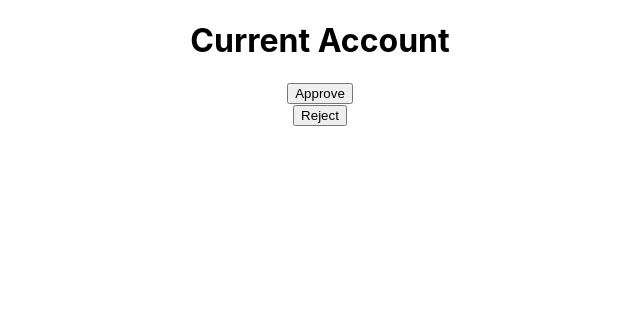
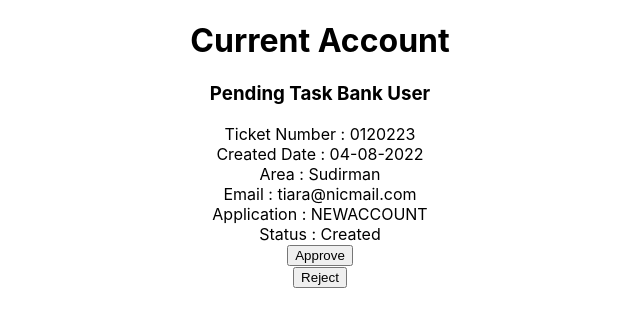
Before and after one commit to DeppaTori/current-account, a React (Create React App) app: page /pending-task in a window 1280 px wide. Shown: the top 326 px of the page, without its empty margins (320-960 px from the left). Built offline with nearby package versions, Linux system fonts and the light colour scheme.

Commit message:
add data to pending task page

```diff
--- a/src/constants.js
+++ b/src/constants.js
@@ -1,3 +1,12 @@
 export const JENIS_USAHA_SWASTA = "swasta";
 export const JENIS_USAHA_LAINNYA = "lainnya";
 export const VALIDATION_NOT_EMPTY = "VALIDATION_NOT_EMPTY";
+
+export const dataPendingTask = {
+  ticketNumber: "0120223",
+  createdDate: "04-08-2022",
+  area: "Sudirman",
+  email: "tiara@nicmail.com",
+  application: "NEWACCOUNT",
+  status: "Created",
+};
--- a/src/pages/PendingTask.js
+++ b/src/pages/PendingTask.js
@@ -5,10 +5,13 @@ import DialogActions from "@mui/material/DialogActions";
 import DialogContent from "@mui/material/DialogContent";
 import DialogContentText from "@mui/material/DialogContentText";
 import DialogTitle from "@mui/material/DialogTitle";
+import { dataPendingTask } from "../constants";
 
 export const PendingTask = () => {
   const [open, setOpen] = useState(false);
   const [openReject, setOpenReject] = useState(false);
+
+  const dummyData = dataPendingTask;
 
   const handleClickOpen = () => {
     setOpen(true);
@@ -76,6 +79,21 @@ export const PendingTask = () => {
 
   return (
     <>
+      <h3>Pending Task Bank User</h3>
+      <div>
+        Ticket Number : <span>{dummyData.ticketNumber}</span>
+        <br />
+        Created Date : <span>{dummyData.createdDate}</span>
+        <br />
+        Area : <span>{dummyData.area}</span>
+        <br />
+        Email : <span>{dummyData.email}</span>
+        <br />
+        Application : <span>{dummyData.application}</span>
+        <br />
+        Status : <span>{dummyData.status}</span>
+        <br />
+      </div>
       <button onClick={handleClickOpen}>Approve</button>
       <br />
       <button onClick={handleClickOpenReject}>Reject</button>
```
Also changed, not shown: 1 other file (tests, documents, lock files or other folders).
